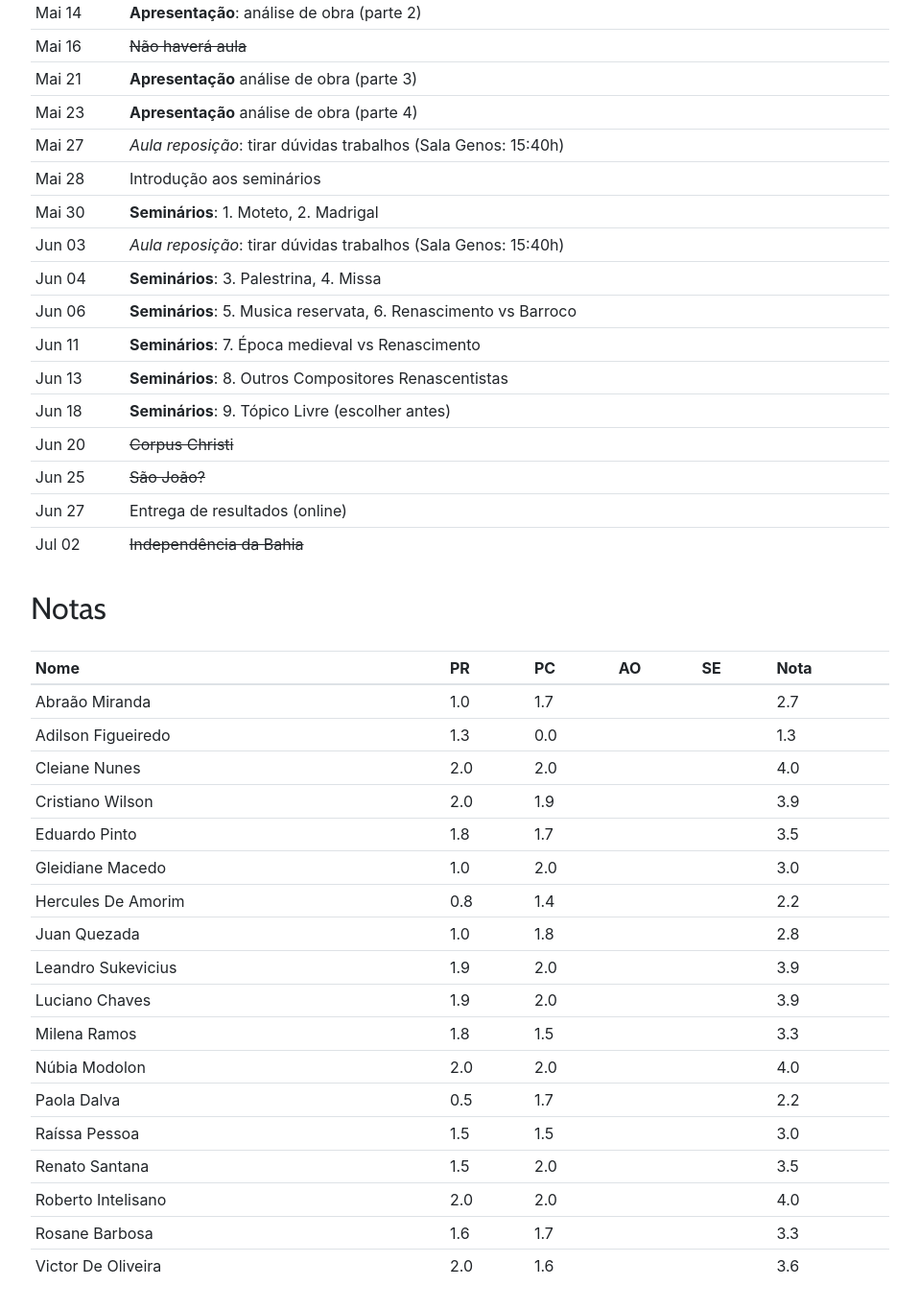
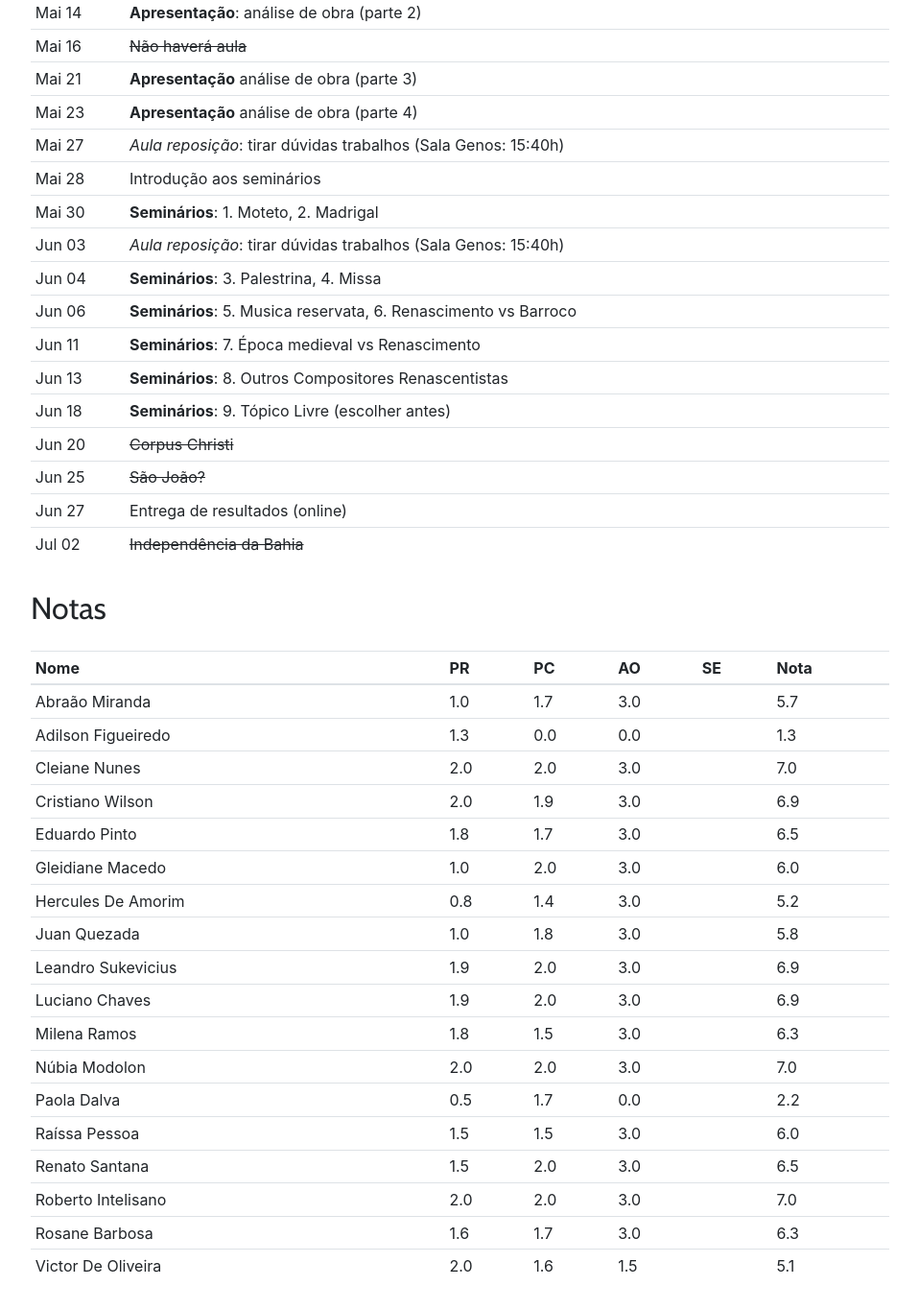
Before and after one commit to kroger/genosmus, a Jekyll site: the page built from _pedro/musa75.md, in a window 1280 px wide and 1400 px high, scrolled down 2328 px. Shown: the top 1365 px of the window at 96% size, without its empty margins (68-1026 px from the left). Built offline with Jekyll 4.4.1, drawn with Linux system fonts in a browser that asks for light colours.

Commit message:
Notas análise LEM 7

```diff
--- a/_pedro/musa75.md
+++ b/_pedro/musa75.md
@@ -105,24 +105,24 @@ Jul 02 | <del>Independência da Bahia</del>
 
 | Nome               | PR | PC | AO | SE | Nota |
 |:-------------------|:---|:---|:---|:---|:-----|
-| Abraão Miranda     | 1.0| 1.7|    |    | =sum |
-| Adilson Figueiredo | 1.3| 0.0|    |    | =sum |
-| Cleiane Nunes      | 2.0| 2.0|    |    | =sum |
-| Cristiano Wilson   | 2.0| 1.9|    |    | =sum |
-| Eduardo Pinto      | 1.8| 1.7|    |    | =sum |
-| Gleidiane Macedo   | 1.0| 2.0|    |    | =sum |
-| Hercules De Amorim | 0.8| 1.4|    |    | =sum |
-| Juan Quezada       | 1.0| 1.8|    |    | =sum |
-| Leandro Sukevicius | 1.9| 2.0|    |    | =sum |
-| Luciano Chaves     | 1.9| 2.0|    |    | =sum |
-| Milena Ramos       | 1.8| 1.5|    |    | =sum |
-| Núbia Modolon      | 2.0| 2.0|    |    | =sum |
-| Paola Dalva        | 0.5| 1.7|    |    | =sum |
-| Raíssa Pessoa      | 1.5| 1.5|    |    | =sum |
-| Renato Santana     | 1.5| 2.0|    |    | =sum |
-| Roberto Intelisano | 2.0| 2.0|    |    | =sum |
-| Rosane Barbosa     | 1.6| 1.7|    |    | =sum |
-| Victor De Oliveira | 2.0| 1.6|    |    | =sum |
+| Abraão Miranda     | 1.0| 1.7| 3.0|    | =sum |
+| Adilson Figueiredo | 1.3| 0.0| 0.0|    | =sum |
+| Cleiane Nunes      | 2.0| 2.0| 3.0|    | =sum |
+| Cristiano Wilson   | 2.0| 1.9| 3.0|    | =sum |
+| Eduardo Pinto      | 1.8| 1.7| 3.0|    | =sum |
+| Gleidiane Macedo   | 1.0| 2.0| 3.0|    | =sum |
+| Hercules De Amorim | 0.8| 1.4| 3.0|    | =sum |
+| Juan Quezada       | 1.0| 1.8| 3.0|    | =sum |
+| Leandro Sukevicius | 1.9| 2.0| 3.0|    | =sum |
+| Luciano Chaves     | 1.9| 2.0| 3.0|    | =sum |
+| Milena Ramos       | 1.8| 1.5| 3.0|    | =sum |
+| Núbia Modolon      | 2.0| 2.0| 3.0|    | =sum |
+| Paola Dalva        | 0.5| 1.7| 0.0|    | =sum |
+| Raíssa Pessoa      | 1.5| 1.5| 3.0|    | =sum |
+| Renato Santana     | 1.5| 2.0| 3.0|    | =sum |
+| Roberto Intelisano | 2.0| 2.0| 3.0|    | =sum |
+| Rosane Barbosa     | 1.6| 1.7| 3.0|    | =sum |
+| Victor De Oliveira | 2.0| 1.6| 1.5|    | =sum |
 {: .table .table-sm }
 
 
```
